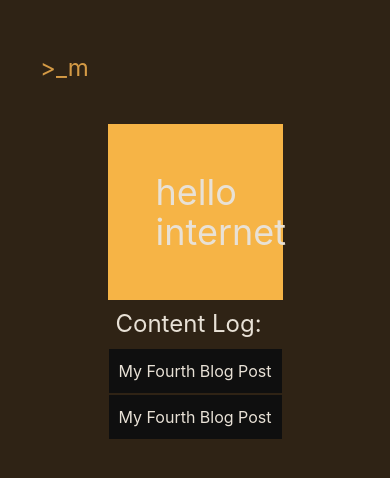
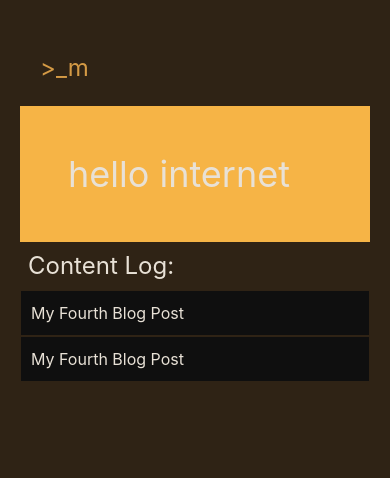
Before and after one commit to kreatormati/kreatormati.github.io, an Astro site: page / in a window 390 px wide. Built offline with nearby package versions, Linux system fonts and the light colour scheme; Astro itself is replaced by a stand-in of ours; a web font is replaced by a local one.

Commit message:
Update global.css

```diff
--- a/src/styles/global.css
+++ b/src/styles/global.css
@@ -138,7 +138,7 @@ hr {
   html {
     padding: 20px
   }
-  body div {
+  .bodydiv {
     padding: 0rem;
   }
 
```
